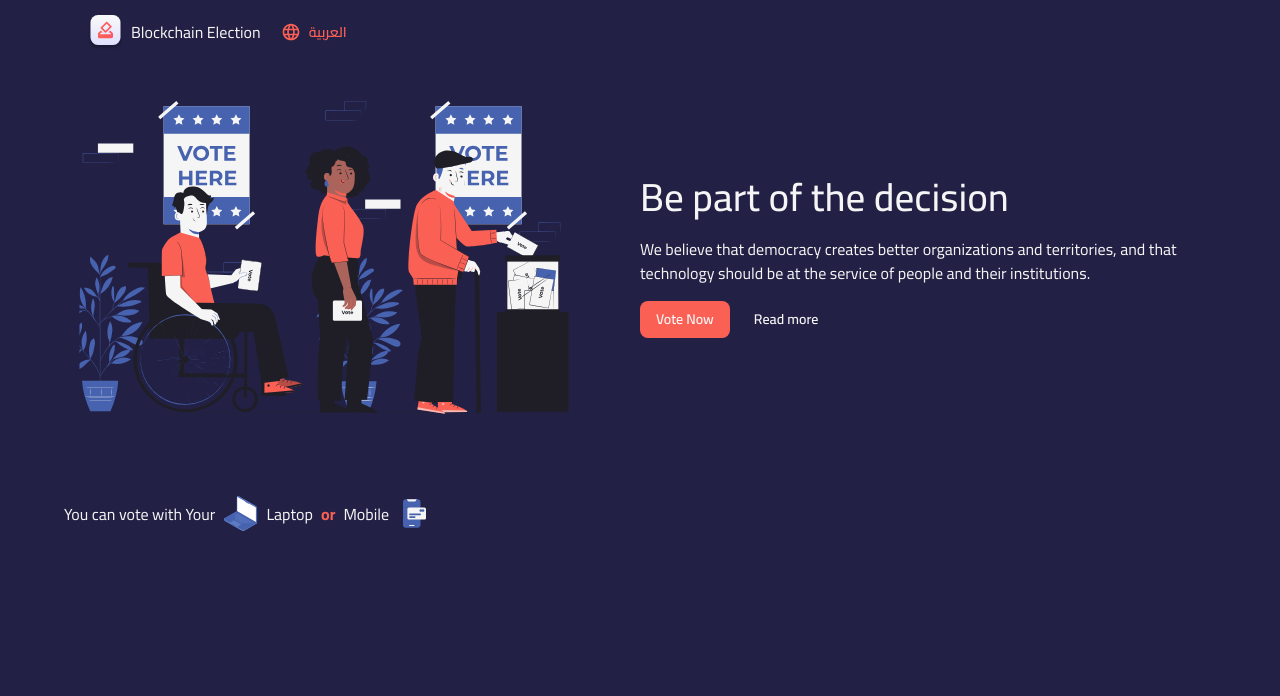
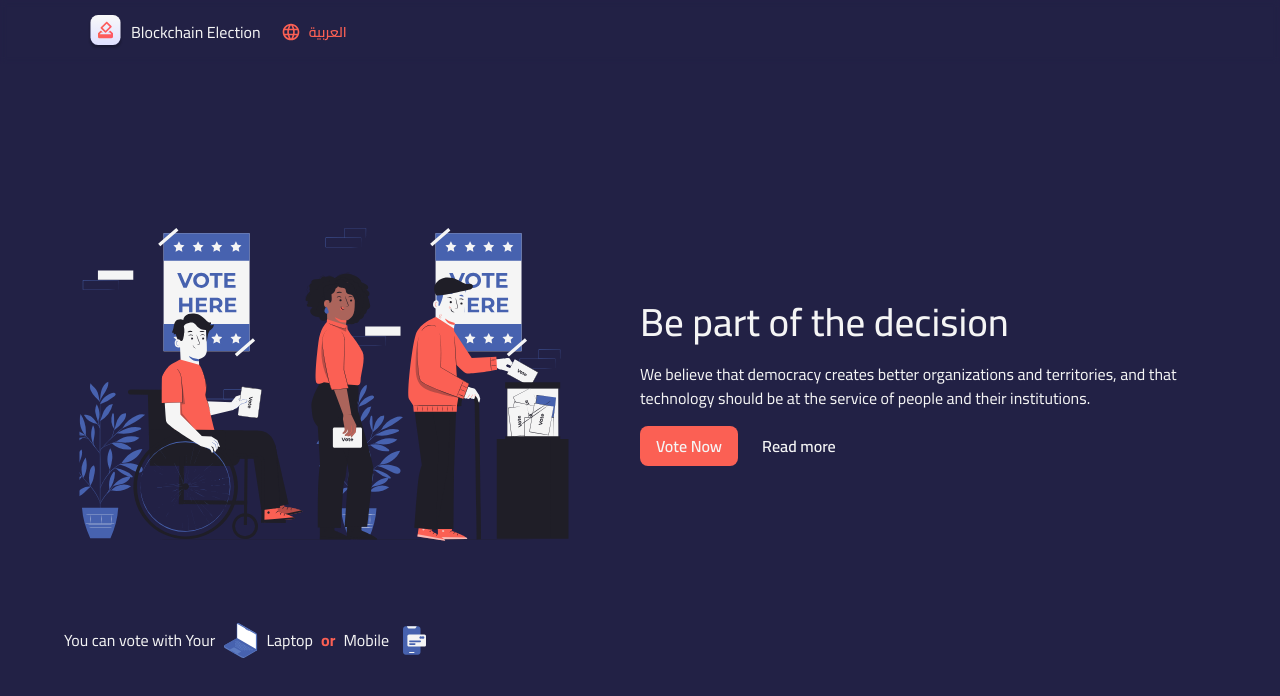
Before and after one commit to mohannadzidan/voitng-blockchain, a React (Vite) app: page / in a window 1280 px wide. Shown: the top 696 px of the page. Built offline with nearby package versions, Linux system fonts and the light colour scheme.

Commit message:
feat: center content at home page

```diff
--- a/src/pages/Home/index.jsx
+++ b/src/pages/Home/index.jsx
@@ -14,6 +14,9 @@ function Home() {
       sx={{
         background: (theme) => theme.palette.secondary.main,
         color: (theme) => theme.palette.common.white,
+        display: "flex",
+        flexDirection: "column",
+        justifyContent: "center",
       }}
     >
       <Container
@@ -48,6 +51,7 @@ function Home() {
                   to={"/preparation"}
                   component={Link}
                   disableElevation
+                  sx={{ fontSize: "1rem" }}
                 >
                   {t("hero.vote_now")}
                 </Button>
@@ -57,6 +61,7 @@ function Home() {
                   disableElevation
                   to="/about"
                   component={Link}
+                  sx={{ fontSize: "1rem" }}
                 >
                   {t("read_more")}
                 </Button>
```
